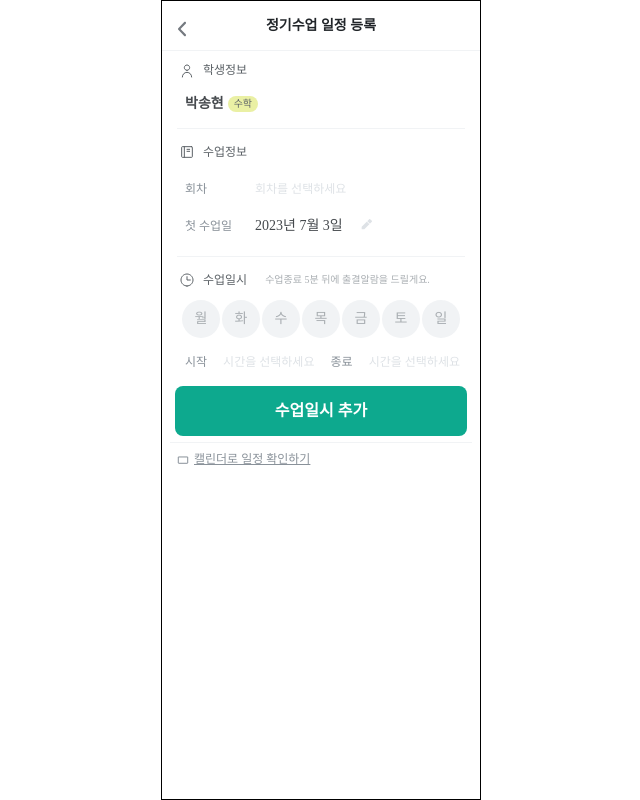
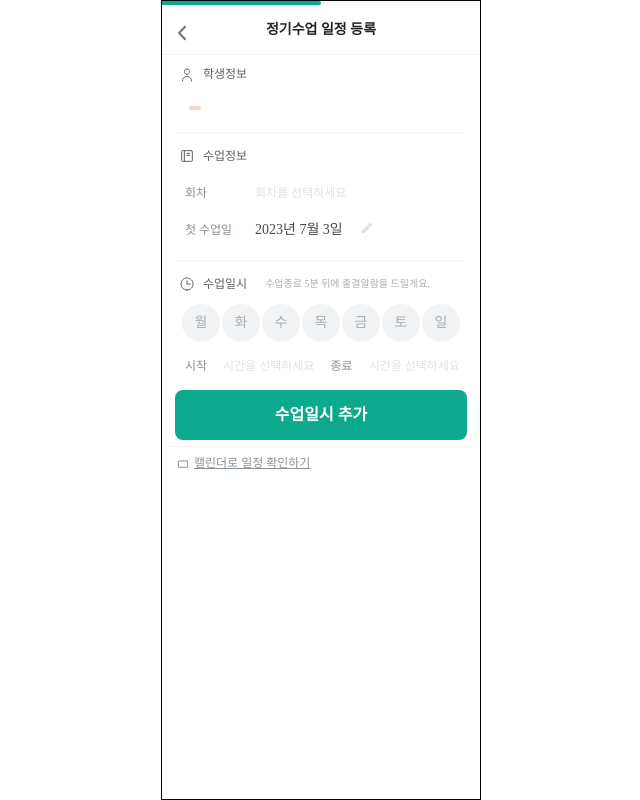
Before and after one commit to Gwasuwon-shot/Tutice_Client, a React (Vite) app: page /regular-lesson in a window 1280 px wide. Shown: the whole page, without its empty margins (319-959 px from the left). Built offline with nearby package versions, Linux system fonts and the light colour scheme; a web font is replaced by a local one; what recoil-persist would draw is missing.

Commit message:
[ feat ] recoil로 이름, 과목 받아와서 표시

```diff
--- a/src/components/RegularLesson/StudentInformation.tsx
+++ b/src/components/RegularLesson/StudentInformation.tsx
@@ -1,13 +1,16 @@
+import { DEEFAULT_STUDENT_COLOR, STUDENT_COLOR } from "../../core/common/studentColor";
+import { studentNameSelector, subjectNameSelector } from "../../atom/common/datePicker";
+
 import React from 'react';
 import {RegularLessonStudentIc} from '../../assets';
-import { STUDENT_COLOR } from "../../core/common/studentColor";
 import SubjectLabel from '../common/SubjectLabel';
 import styled from 'styled-components';
+import {useRecoilValue} from 'recoil';
 
 export default function StudentInformation() {
 
-    const idx = 1;                  // 임시 Idx
-    const subject = "수학";         // 임시 Subject
+    const studentName = useRecoilValue(studentNameSelector);
+    const subjectName = useRecoilValue(subjectNameSelector);
 
     return (
         <StudentInformationWrapper >
@@ -16,8 +19,8 @@ export default function StudentInformation() {
                 <SectionName> 학생정보 </SectionName>
             </IconWrapper>
             <StudentWrapper>
-                <StudentName> 박송현 </StudentName>
-                <SubjectLabel subject={subject} backgroundColor={STUDENT_COLOR[idx % 11]} color="#5B6166" />
+                <StudentName> {studentName} </StudentName>
+                <SubjectLabel subject={subjectName} backgroundColor={DEEFAULT_STUDENT_COLOR} color="#5B6166" />
             </StudentWrapper>
         </StudentInformationWrapper>
     );
--- a/src/core/common/studentColor.ts
+++ b/src/core/common/studentColor.ts
@@ -11,4 +11,4 @@ export const STUDENT_COLOR = [
   "#CFDEE5",
 ];
 
-export const DEEFAULT_STUDENT_COLOR = "#0DA98F";
+export const DEEFAULT_STUDENT_COLOR = "#FFD0CB";
--- a/src/pages/RegularLesson.tsx
+++ b/src/pages/RegularLesson.tsx
@@ -1,11 +1,13 @@
 import Header from '../components/RegularLesson/Header';
 import LessonDate from '../components/RegularLesson/LessonDate';
 import LessonInformation from '../components/RegularLesson/LessonInformation';
+import ProgressBar from "../components/common/ProgressBar";
 import StudentInformation from '../components/RegularLesson/StudentInformation';
 
 export default function RegularLesson() {
   return (
   <>
+    <ProgressBar progress = {50} />
     <Header />
     <StudentInformation />
     <LessonInformation />
```
